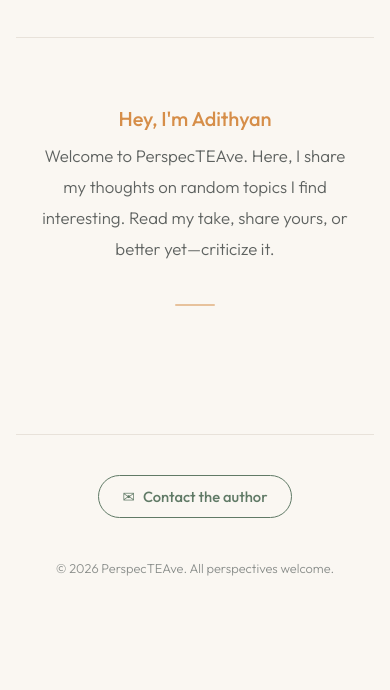
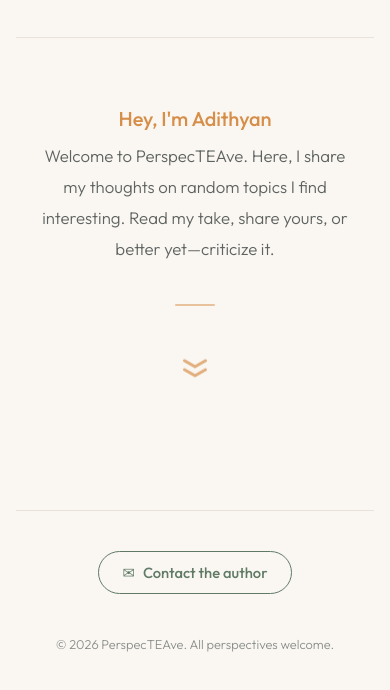
Before and after one commit to adithyanj-27/perspecteave, a website built with Vite: page index.html in a window 390 px wide. Shown: the part 302-992 px from the top of the page. Before the commit the page ends 946 px from the top, so only its background shows below. Built offline with nearby package versions, Linux system fonts and the light colour scheme; some packages are replaced by stand-ins of ours; no server answers; the database is empty; a web font is replaced by a local one.

Commit message:
feat: add bouncing double chevron scroll indicator for mobile

```diff
--- a/app.js
+++ b/app.js
@@ -3460,6 +3460,33 @@ function setupAdminMessages() {
   }
 }
 
+// ---- UI Helpers ----
+function setupScrollIndicator() {
+  const indicator = document.getElementById('scrollDownIndicator');
+  if (!indicator) return;
+
+  // Hide on scroll
+  window.addEventListener('scroll', () => {
+    if (window.scrollY > 50) {
+      indicator.classList.add('hidden');
+    } else {
+      indicator.classList.remove('hidden');
+    }
+  }, { passive: true });
+
+  // Scroll to posts on click
+  indicator.addEventListener('click', () => {
+    const entriesList = document.getElementById('entriesList');
+    if (entriesList) {
+      const topOffset = entriesList.getBoundingClientRect().top + window.scrollY - 80;
+      window.scrollTo({
+        top: topOffset,
+        behavior: 'smooth'
+      });
+    }
+  });
+}
+
 // ---- Initialization ----
 async function init() {
   // Load posts
@@ -3498,6 +3525,7 @@ async function init() {
   setupAuth();
   setupRequestForm();
   setupAdminMessages();
+  setupScrollIndicator();
 
   // Trigger initial UI render based on current auth state
   await updateAuthUI(currentSession);
--- a/index.html
+++ b/index.html
@@ -144,6 +144,12 @@
         Welcome to PerspecTEAve. Here, I share my thoughts on random topics I find interesting. Read my take, share yours, or better yet—criticize it.
       </p>
       <span class="intro-divider"></span>
+      <div class="scroll-down-indicator" id="scrollDownIndicator">
+        <svg viewBox="0 0 24 24" fill="none" stroke="currentColor" stroke-width="2" stroke-linecap="round" stroke-linejoin="round">
+          <polyline points="5 8 12 12 19 8"></polyline>
+          <polyline points="5 14 12 18 19 14"></polyline>
+        </svg>
+      </div>
     </section>
 
     <!-- ===================== ADMIN PANEL ===================== -->
--- a/styles.css
+++ b/styles.css
@@ -629,6 +629,39 @@ header {
   border-radius: 1px;
   opacity: 0.5;
 }
+
+.scroll-down-indicator {
+  display: flex;
+  justify-content: center;
+  margin-top: var(--space-xl);
+  color: var(--accent-tea);
+  opacity: 0.7;
+  cursor: pointer;
+  transition: opacity 0.4s ease, visibility 0.4s;
+}
+
+@media (min-width: 641px) {
+  .scroll-down-indicator {
+    display: none;
+  }
+}
+
+.scroll-down-indicator.hidden {
+  opacity: 0;
+  visibility: hidden;
+}
+
+.scroll-down-indicator svg {
+  width: 36px;
+  height: 36px;
+  animation: bounceDown 2s infinite ease-in-out;
+}
+
+@keyframes bounceDown {
+  0%, 100% { transform: translateY(0); }
+  50% { transform: translateY(8px); }
+}
+
 
 /* ============================================
    PERSPECTIVE ENTRIES
```
